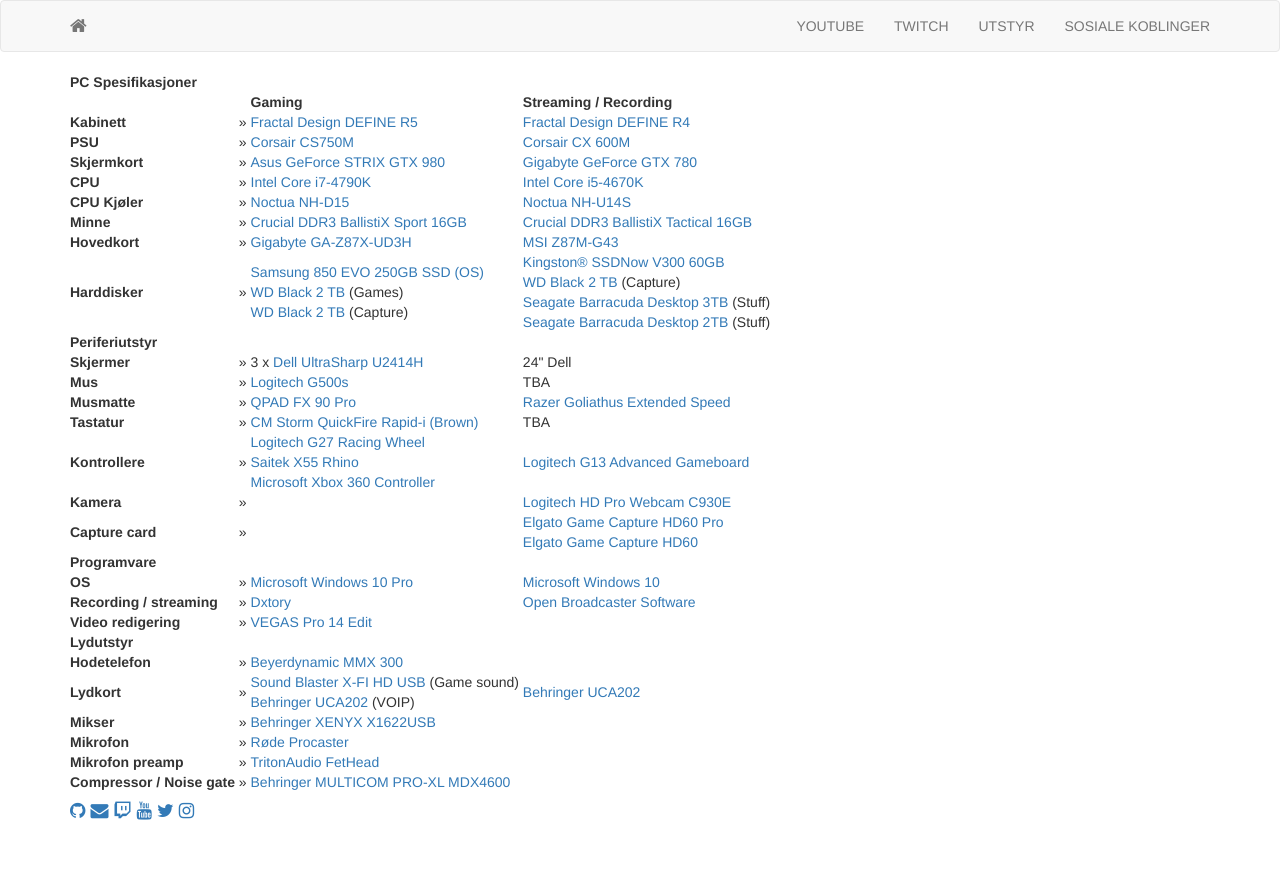
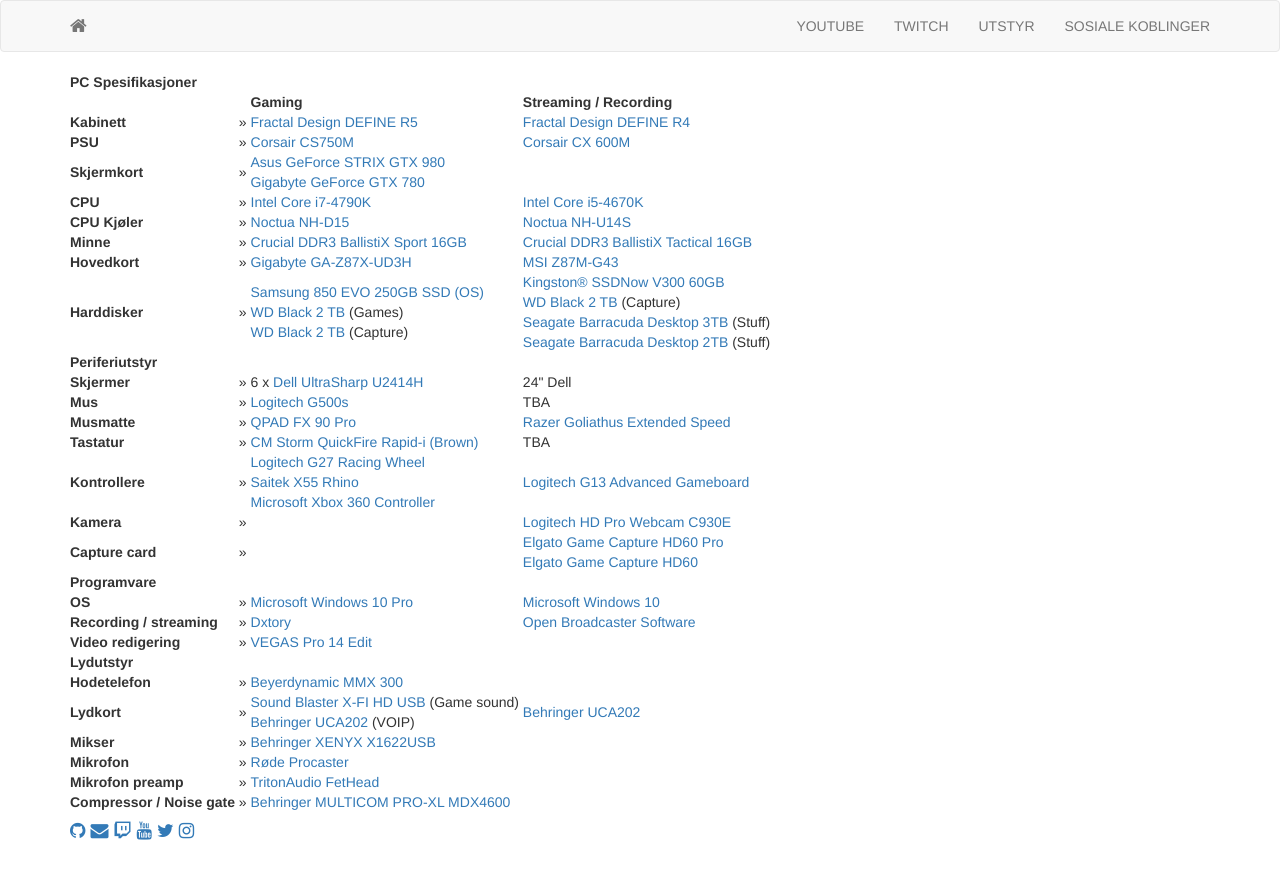
Before and after one commit to sakarias/sakarias.net, a Jekyll site: the page built from utstyr.html, in a window 1280 px wide. Shown: the top 879 px of the page. Built offline with Jekyll 4.4.1, drawn with Linux system fonts in a browser that asks for light colours; nearby versions of some CDN libraries; Markdown is read by kramdown in place of the engine named in the settings.

Commit message:
Upgraded to 6 screens

```diff
--- a/utstyr.html
+++ b/utstyr.html
@@ -33,9 +33,10 @@ title: Utstyr
     <tr>
         <th>Skjermkort</th>
         <td>&nbsp;»&nbsp;</td>
-        <td><a href="https://www.asus.com/Graphics-Cards/STRIXGTX980DC2OC4GD5/">Asus GeForce STRIX GTX 980</a></td>
+        <td><a href="https://www.asus.com/Graphics-Cards/STRIXGTX980DC2OC4GD5/">Asus GeForce STRIX GTX 980</a><br />
+            <a href="http://www.gigabyte.com/products/product-page.aspx?pid=4621#ov">Gigabyte GeForce GTX 780</a></td>
         <td>&nbsp;</td>
-        <td><a href="http://www.gigabyte.com/products/product-page.aspx?pid=4621#ov">Gigabyte GeForce GTX 780</a></td>
+        <td></td>
     </tr>
     <tr>
         <th>CPU</th>
@@ -87,7 +88,7 @@ title: Utstyr
     <tr>
         <th>Skjermer</th>
         <td>&nbsp;»&nbsp;</td>
-        <td>3 x <a href="http://www.dell.com/ed/business/p/dell-u2414h/pd">Dell UltraSharp U2414H</a></td>
+        <td>6 x <a href="http://www.dell.com/ed/business/p/dell-u2414h/pd">Dell UltraSharp U2414H</a></td>
         <td>&nbsp;</td>
         <td>24" Dell</td>
     </tr>
```
